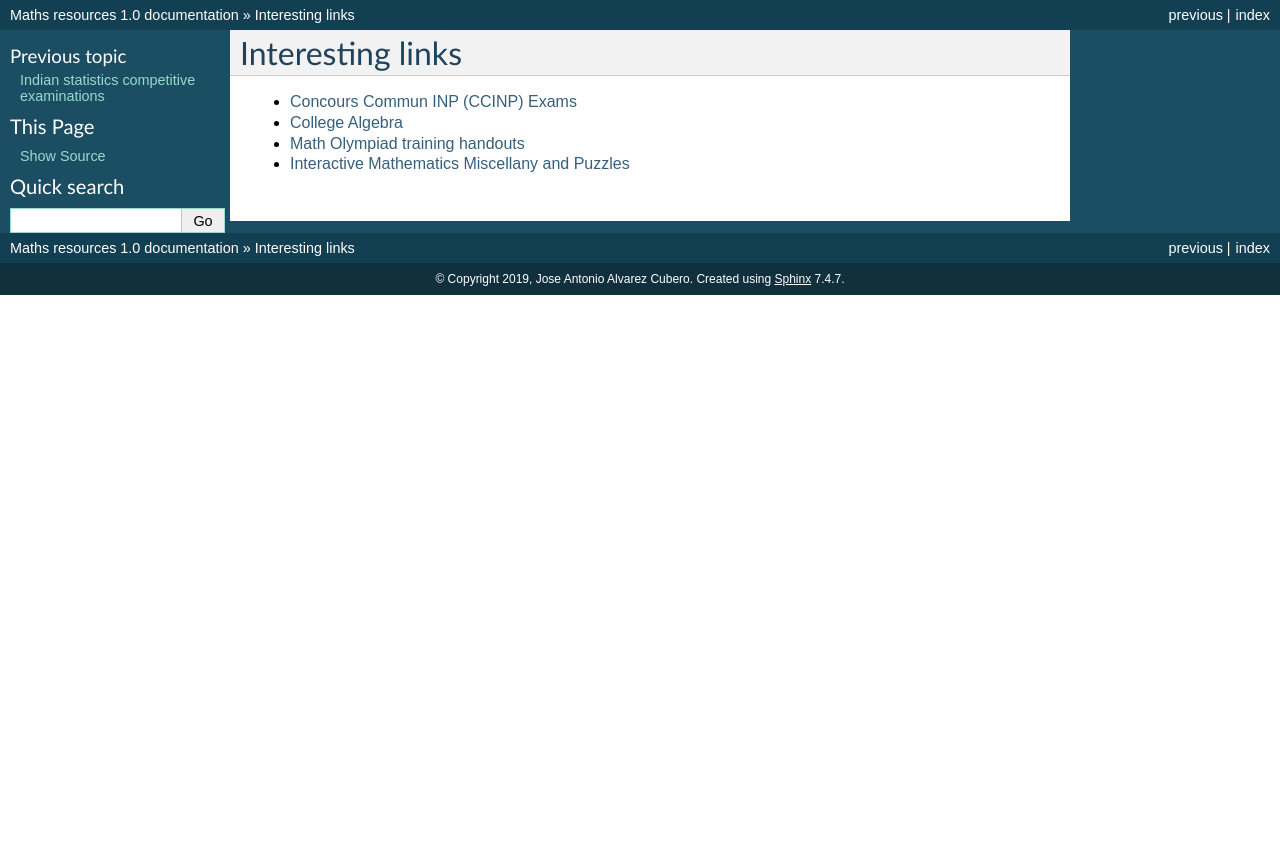
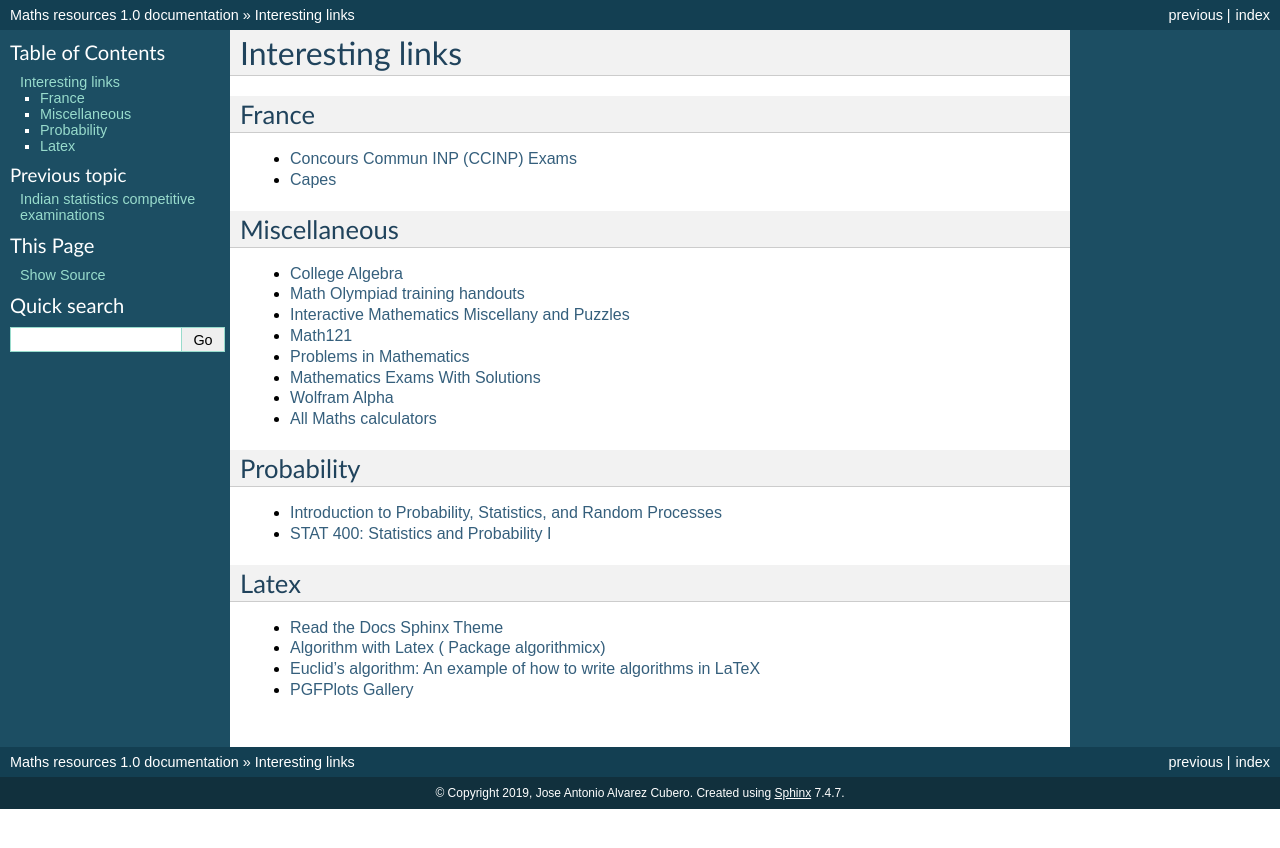
Before and after one commit to jacubero/maths, a Sphinx documentation site: the page built from docs/links.rst, in a window 1280 px wide. Shown: the top 848 px of the page. Built offline with Sphinx 7.4.7, drawn with Linux system fonts in a browser that asks for light colours; pages that are not in the unit, such as notebooks, are missing from menus.

Commit message:
New version

```diff
--- a/docs/links.rst
+++ b/docs/links.rst
@@ -1,10 +1,46 @@
 Interesting links
 =================
 
+France
+------
+
 * `Concours Commun INP (CCINP) Exams <http://www.concours-commun-inp.fr/fr/epreuves/annales.html>`_
+
+* `Capes <http://math.univ-lyon1.fr/capes/IMG/pdf/>`_
+
+Miscellaneous
+-------------
 
 * `College Algebra <https://courses.lumenlearning.com/waymakercollegealgebra/>`_
 
 * `Math Olympiad training handouts <http://yufeizhao.com/olympiad/>`_
 
 * `Interactive Mathematics Miscellany and Puzzles <https://www.cut-the-knot.org/>`_
+
+* `Math121 <http://www.mscs.mu.edu/~paulb/Courses/Math121/>`_
+
+* `Problems in Mathematics <https://yutsumura.com/>`_
+
+* `Mathematics Exams With Solutions <http://www.examswithsolutions.com/Subjects/math_exams.html>`_
+
+* `Wolfram Alpha <https://www.wolframalpha.com/>`_
+
+* `All Maths calculators <https://www.emathhelp.net/calculators/>`_
+
+Probability
+-----------
+
+* `Introduction to Probability, Statistics, and Random Processes <https://www.probabilitycourse.com/>`_
+
+* `STAT 400: Statistics and Probability I <https://daviddalpiaz.github.io/stat400fa17/>`_
+
+Latex
+-----
+
+* `Read the Docs Sphinx Theme <https://sphinx-rtd-theme.readthedocs.io/en/latest/>`_
+
+* `Algorithm with Latex ( Package algorithmicx) <https://tex.stackexchange.com/questions/96587/algorithm-with-latex-package-algorithmicx>`_
+
+* `Euclid's algorithm: An example of how to write algorithms in LaTeX <https://www.overleaf.com/latex/examples/euclids-algorithm-an-example-of-how-to-write-algorithms-in-latex/mbysznrmktqf>`_
+
+* `PGFPlots Gallery <http://pgfplots.sourceforge.net/gallery.html>`_
```
